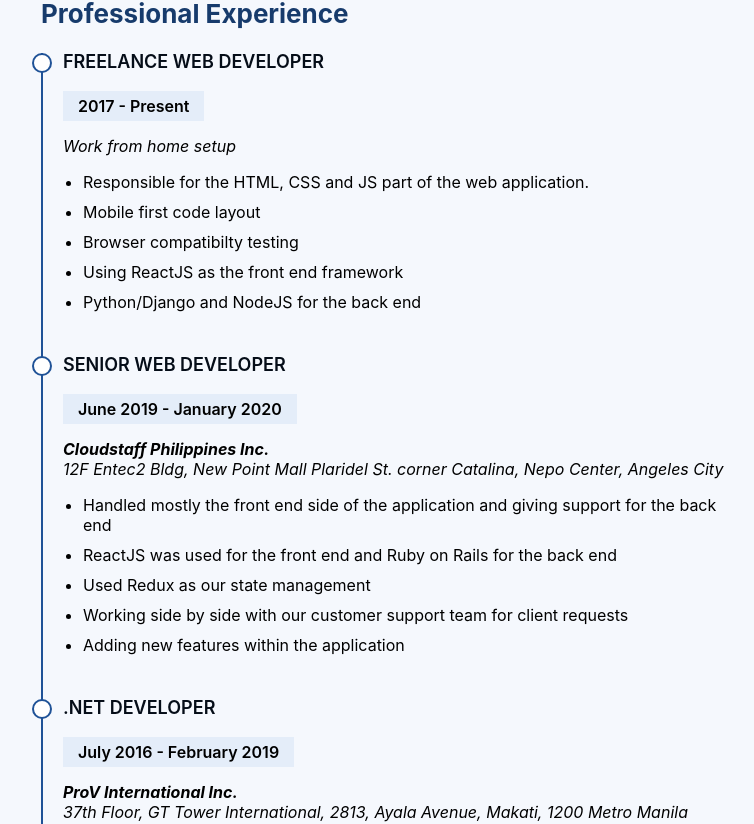
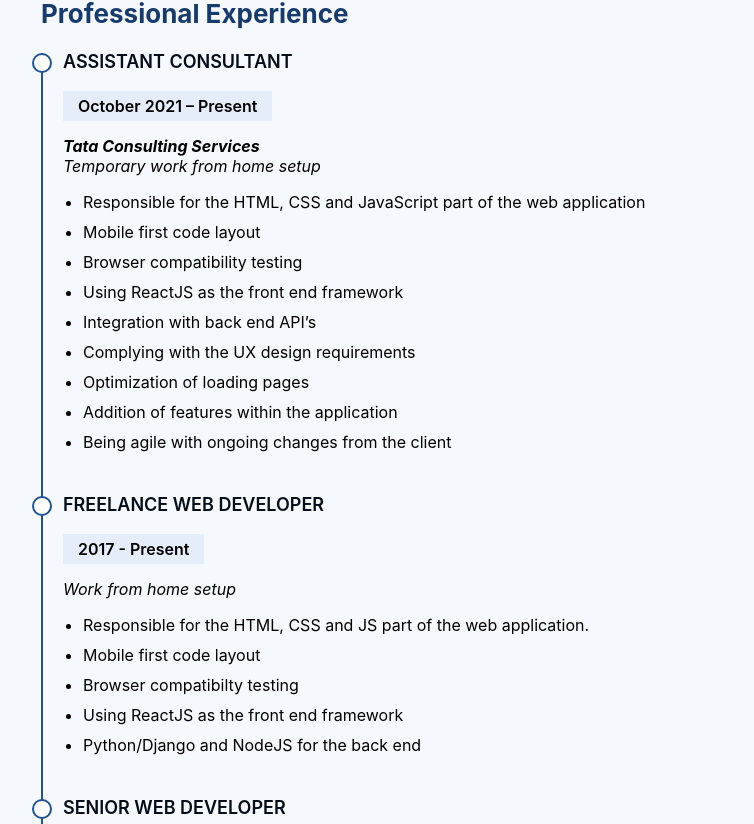
Before and after one commit to alli-son/portfolio, a React (Create React App) app: page / in a window 1280 px wide. Shown: the part 2012-2836 px from the top of the page, without its empty margins (369-1123 px from the left). Built offline with nearby package versions, Linux system fonts and the light colour scheme.

Commit message:
added Tata

```diff
--- a/src/App.js
+++ b/src/App.js
@@ -409,6 +409,28 @@ function App() {
               <div className="resume">
                 <div>
                   <div className="resume-info">
+                    <h4>Assistant Consultant</h4>
+                    <h5>October 2021 – Present</h5>
+                    <p>
+                      <strong>Tata Consulting Services</strong>
+                    </p>
+                    <p>Temporary work from home setup</p>
+                    <ul>
+                      <li>
+                        Responsible for the HTML, CSS and JavaScript part of the
+                        web application
+                      </li>
+                      <li>Mobile first code layout</li>
+                      <li>Browser compatibility testing</li>
+                      <li>Using ReactJS as the front end framework</li>
+                      <li>Integration with back end API’s</li>
+                      <li>Complying with the UX design requirements</li>
+                      <li>Optimization of loading pages</li>
+                      <li>Addition of features within the application</li>
+                      <li>Being agile with ongoing changes from the client</li>
+                    </ul>
+                  </div>
+                  <div className="resume-info">
                     <h4>Freelance web developer</h4>
                     <h5>2017 - Present</h5>
                     <p>Work from home setup</p>
```
